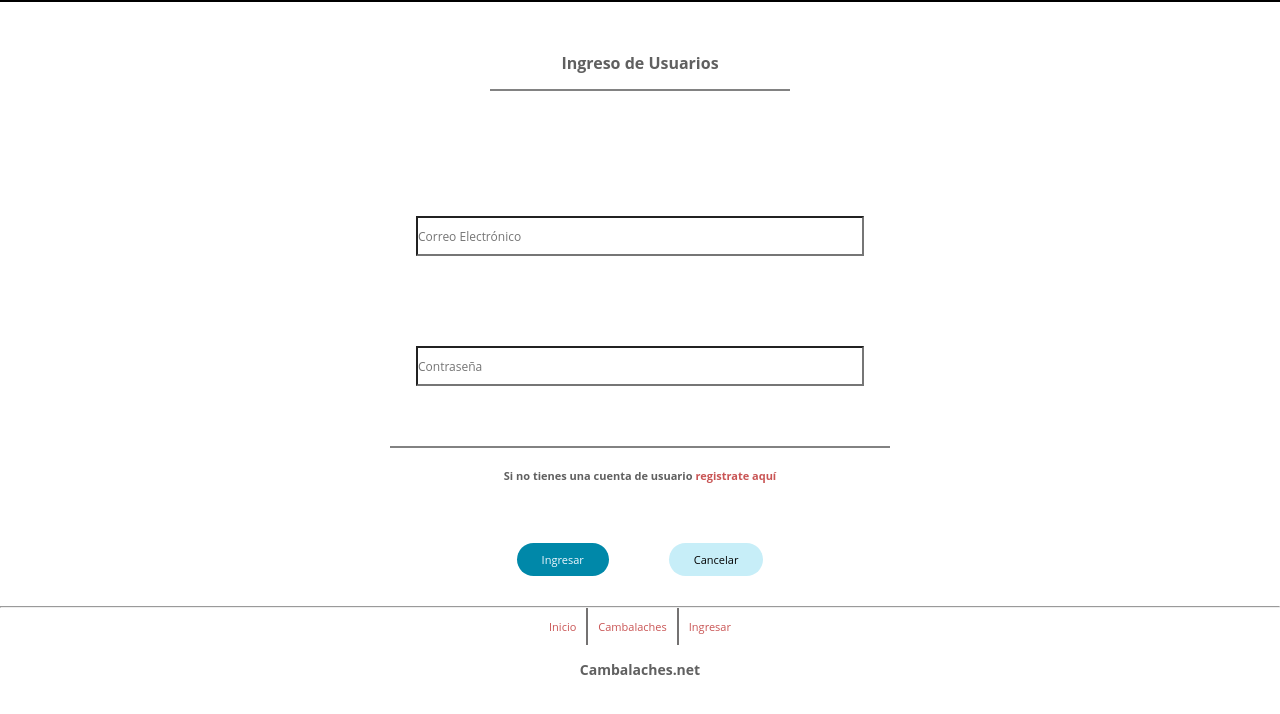
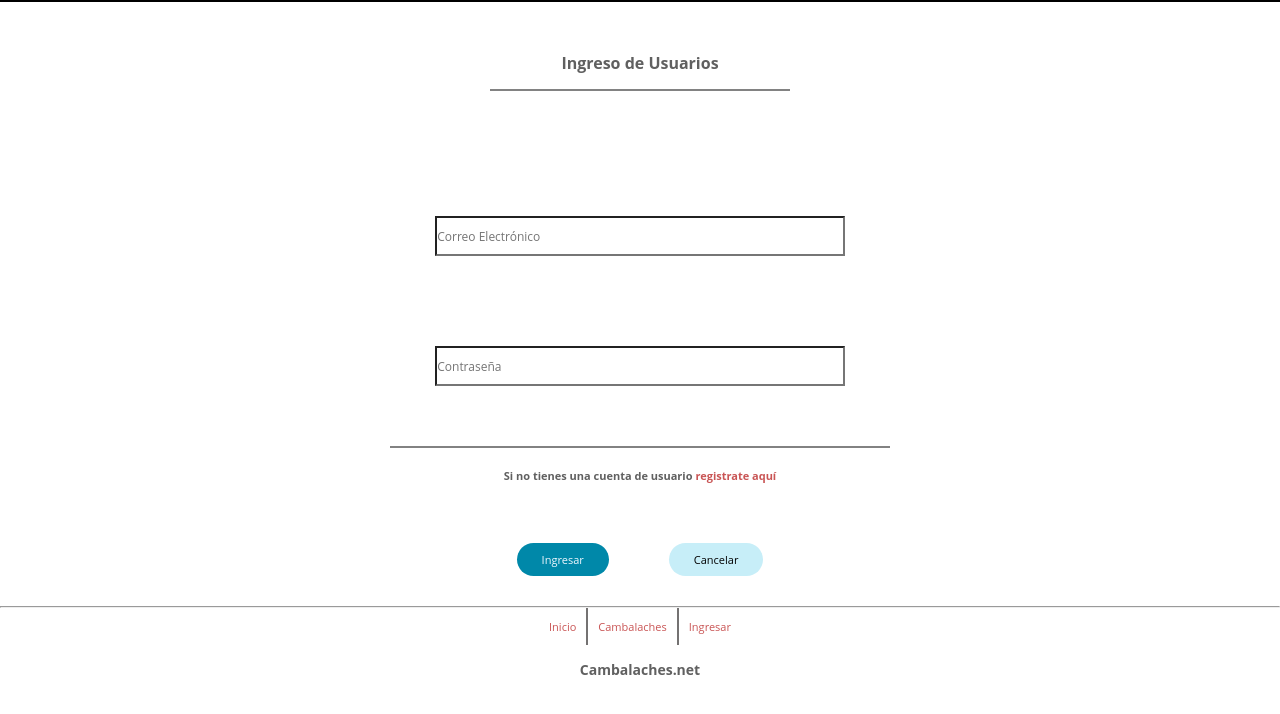
Before and after one commit to Hernandez-Javier/Cambalaches, a plain HTML site: page login.html in a window 1280 px wide. Shown: the part 58-772 px from the top of the page. Drawn offline with Linux system fonts and the light colour scheme.

Commit message:
login completed

```diff
--- a/styles.css
+++ b/styles.css
@@ -161,7 +161,7 @@ button:hover:not(.search_btn) {
 }
 
 .input_login {
-    width: 35%;
+    width: 32%;
     height: 40px;
     margin: 45px;
 }
```
